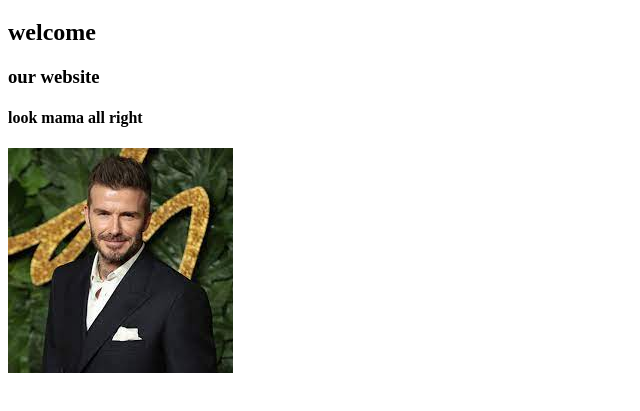
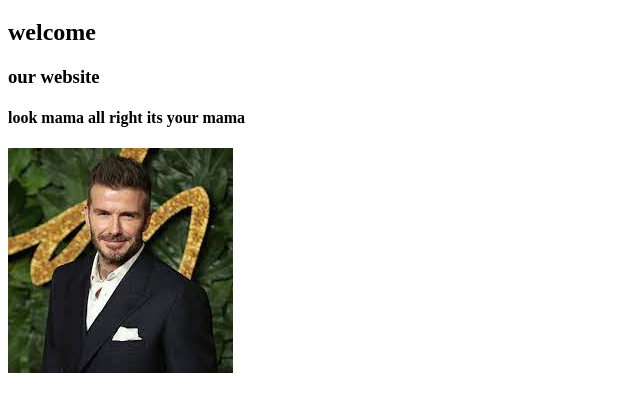
Before and after one commit to yeasinarafat51/my-second-ripo, a plain HTML site: page index.html in a window 1280 px wide. Shown: the part 61-472 px from the top of the page, without its empty margins (0-640 px from the left). Drawn offline with Linux system fonts and the light colour scheme.

Commit message:
mama added

```diff
--- a/index.html
+++ b/index.html
@@ -10,7 +10,7 @@
     <h1>yeasin arafat</h1>
     <h2>welcome</h2>
     <h3>our website</h3>
-    <h4>look mama all right</h4>
+    <h4>look mama all right its your mama</h4>
     <img src="david.jpg" alt="">
 </body>
 </html>
```
